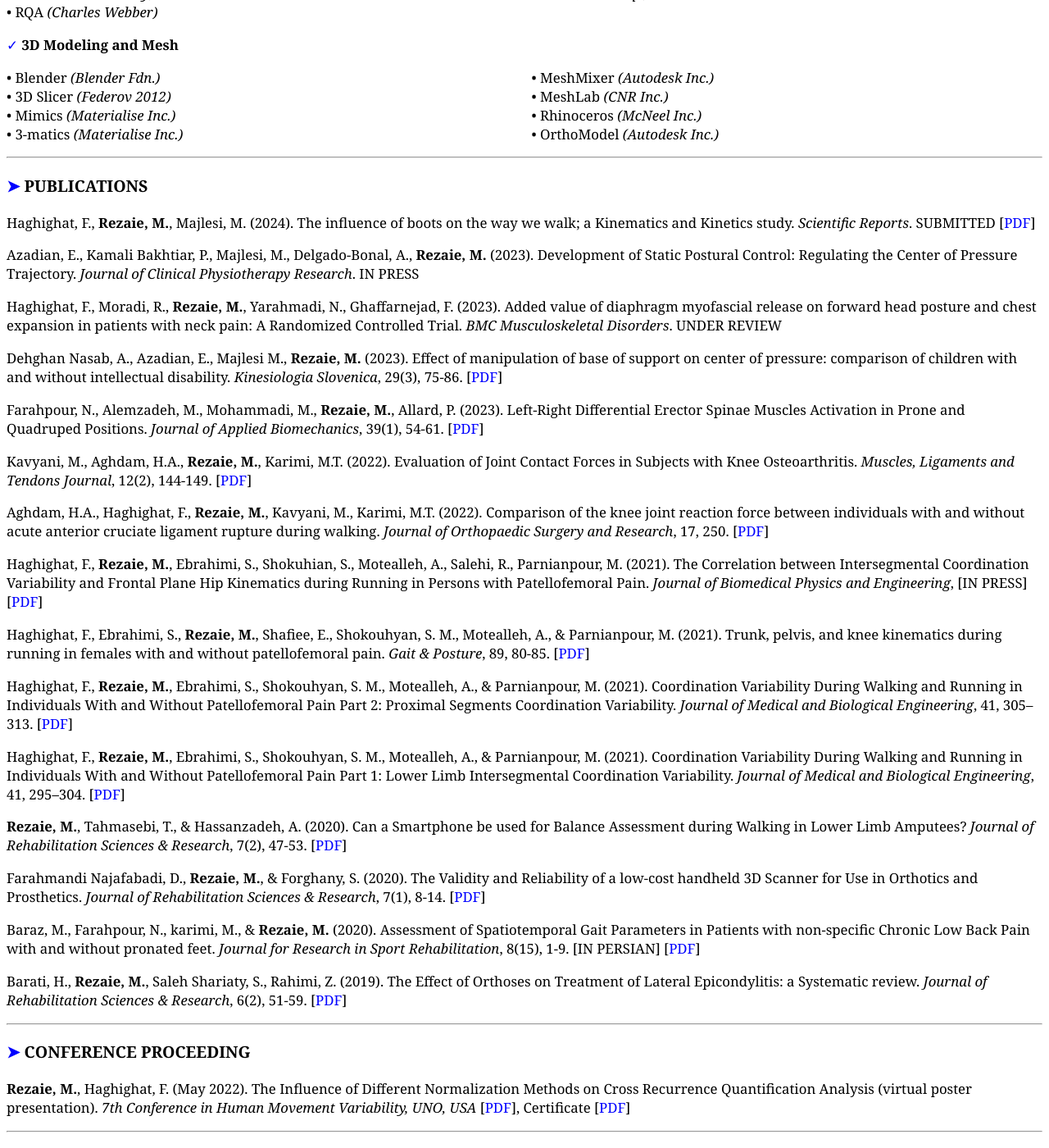
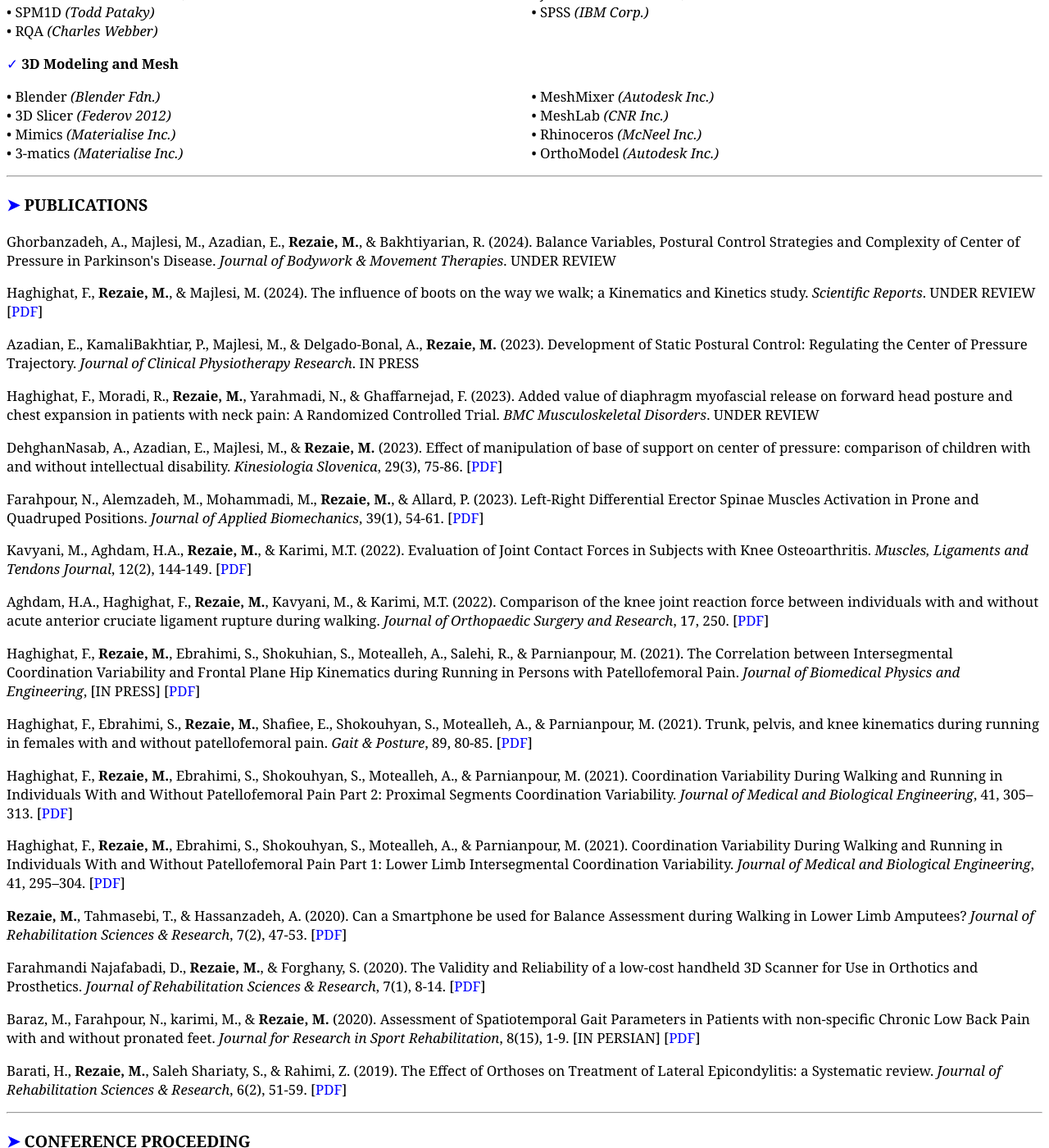
Before and after one commit to mrrezaie/mrrezaie.github.io, a Jekyll site: the page cv.html, which Jekyll copies as it is, in a window 1280 px wide and 1400 px high, scrolled down 2078 px. Shown: the whole window at 82% size. Built offline with Jekyll 4.4.1, drawn with Linux system fonts in a browser that asks for light colours; some of the changed text lies outside the part shown.

Commit message:
Update cv.html

```diff
--- a/cv.html
+++ b/cv.html
@@ -169,28 +170,32 @@
 
 
 
+
+
+
 <h3 id="publications"> <a aria-label="link" href="#publications">&#10148</a> <b>PUBLICATIONS</b></h3>
 
 <!-- <p>Farahpour, N., Ghadimi, V., Ghadimi, N., <b>Rezaie, M.</b>, Alemzadeh, M. (2022). Erector spinae and rectus femoris activity during stair assending and decending with and without school back pack in adolescent idiopathic scoliosis and healthy individuals. Journal of Electromyography and Kinesiology. UNDER REVIEW [PDF]</p> -->
-<p>Haghighat, F., <b>Rezaie, M.</b>, Majlesi, M. (2024). The influence of boots on the way we walk; a Kinematics and Kinetics study. <i>Scientific Reports</i>. SUBMITTED
+<p>Ghorbanzadeh, A., Majlesi, M., Azadian, E., <b>Rezaie, M.</b>, & Bakhtiyarian, R. (2024). Balance Variables, Postural Control Strategies and Complexity of Center of Pressure in Parkinson's Disease. <i>Journal of Bodywork & Movement Therapies</i>. UNDER REVIEW</p>
+<p>Haghighat, F., <b>Rezaie, M.</b>, & Majlesi, M. (2024). The influence of boots on the way we walk; a Kinematics and Kinetics study. <i>Scientific Reports</i>. UNDER REVIEW
     [<a aria-label="link" href="about/files/SREP-23-04541.pdf" target="_blank" rel="noopener noreferrer">PDF</a>]</p>
-<p>Azadian, E., Kamali Bakhtiar, P., Majlesi, M., Delgado-Bonal, A., <b>Rezaie, M.</b> (2023). Development of Static Postural Control: Regulating the Center of Pressure Trajectory. <i>Journal of Clinical Physiotherapy Research</i>. IN PRESS</p>
-<p>Haghighat, F., Moradi, R., <b>Rezaie, M.</b>, Yarahmadi, N., Ghaffarnejad, F. (2023). Added value of diaphragm myofascial release on forward head posture and chest expansion in patients with neck pain: A Randomized Controlled Trial. <i>BMC Musculoskeletal Disorders</i>. UNDER REVIEW</p>
-<p>Dehghan Nasab, A., Azadian, E., Majlesi M., <b>Rezaie, M.</b> (2023). Effect of manipulation of base of support on center of pressure: comparison of children with and without intellectual disability. <i>Kinesiologia Slovenica</i>, 29(3), 75-86.
+<p>Azadian, E., KamaliBakhtiar, P., Majlesi, M., & Delgado-Bonal, A., <b>Rezaie, M.</b> (2023). Development of Static Postural Control: Regulating the Center of Pressure Trajectory. <i>Journal of Clinical Physiotherapy Research</i>. IN PRESS</p>
+<p>Haghighat, F., Moradi, R., <b>Rezaie, M.</b>, Yarahmadi, N., & Ghaffarnejad, F. (2023). Added value of diaphragm myofascial release on forward head posture and chest expansion in patients with neck pain: A Randomized Controlled Trial. <i>BMC Musculoskeletal Disorders</i>. UNDER REVIEW</p>
+<p>DehghanNasab, A., Azadian, E., Majlesi, M., & <b>Rezaie, M.</b> (2023). Effect of manipulation of base of support on center of pressure: comparison of children with and without intellectual disability. <i>Kinesiologia Slovenica</i>, 29(3), 75-86.
     [<a aria-label="link" href="about/files/azadian2023.pdf" target="_blank" rel="noopener noreferrer">PDF</a>]</p>
-<p>Farahpour, N., Alemzadeh, M., Mohammadi, M., <b>Rezaie, M.</b>, Allard, P. (2023). Left-Right Differential Erector Spinae Muscles Activation in Prone and Quadruped Positions. <i>Journal of Applied Biomechanics</i>, 39(1), 54-61.
+<p>Farahpour, N., Alemzadeh, M., Mohammadi, M., <b>Rezaie, M.</b>, & Allard, P. (2023). Left-Right Differential Erector Spinae Muscles Activation in Prone and Quadruped Positions. <i>Journal of Applied Biomechanics</i>, 39(1), 54-61.
     [<a aria-label="link" href="about/files/1543-2688-article-p54.pdf" target="_blank" rel="noopener noreferrer">PDF</a>]</p>
-<p>Kavyani, M., Aghdam, H.A., <b>Rezaie, M.</b>, Karimi, M.T. (2022). Evaluation of Joint Contact Forces in Subjects with Knee Osteoarthritis. <i>Muscles, Ligaments and Tendons Journal</i>, 12(2), 144-149.
+<p>Kavyani, M., Aghdam, H.A., <b>Rezaie, M.</b>, & Karimi, M.T. (2022). Evaluation of Joint Contact Forces in Subjects with Knee Osteoarthritis. <i>Muscles, Ligaments and Tendons Journal</i>, 12(2), 144-149.
     [<a aria-label="link" href="about/files/10.32098mltj.02.2022.07.pdf" target="_blank" rel="noopener noreferrer">PDF</a>]</p>
-<p>Aghdam, H.A., Haghighat, F., <b>Rezaie, M.</b>, Kavyani, M., Karimi, M.T. (2022). Comparison of the knee joint reaction force between individuals with and without acute anterior cruciate ligament rupture during walking. <i>Journal of Orthopaedic Surgery and Research</i>, 17, 250.
+<p>Aghdam, H.A., Haghighat, F., <b>Rezaie, M.</b>, Kavyani, M., & Karimi, M.T. (2022). Comparison of the knee joint reaction force between individuals with and without acute anterior cruciate ligament rupture during walking. <i>Journal of Orthopaedic Surgery and Research</i>, 17, 250.
     [<a aria-label="link" href="about/files/s13018-022-03136-y.pdf" target="_blank" rel="noopener noreferrer">PDF</a>]</p>
-<p>Haghighat, F., <b>Rezaie, M.</b>, Ebrahimi, S., Shokuhian, S., Motealleh, A., Salehi, R., Parnianpour, M. (2021). The Correlation between Intersegmental Coordination Variability and Frontal Plane Hip Kinematics during Running in Persons with Patellofemoral Pain. <i>Journal of Biomedical Physics and Engineering</i>, [IN PRESS]
+<p>Haghighat, F., <b>Rezaie, M.</b>, Ebrahimi, S., Shokuhian, S., Motealleh, A., Salehi, R., & Parnianpour, M. (2021). The Correlation between Intersegmental Coordination Variability and Frontal Plane Hip Kinematics during Running in Persons with Patellofemoral Pain. <i>Journal of Biomedical Physics and Engineering</i>, [IN PRESS]
     [<a aria-label="link" href="about/files/JBPE477431628969400.pdf" target="_blank" rel="noopener noreferrer">PDF</a>]</p>
-<p>Haghighat, F., Ebrahimi, S., <b>Rezaie, M.</b>, Shafiee, E., Shokouhyan, S. M., Motealleh, A., & Parnianpour, M. (2021). Trunk, pelvis, and knee kinematics during running in females with and without patellofemoral pain. <i>Gait & Posture</i>, 89, 80-85.
+<p>Haghighat, F., Ebrahimi, S., <b>Rezaie, M.</b>, Shafiee, E., Shokouhyan, S., Motealleh, A., & Parnianpour, M. (2021). Trunk, pelvis, and knee kinematics during running in females with and without patellofemoral pain. <i>Gait & Posture</i>, 89, 80-85.
     [<a aria-label="link" href="about/files/j.gaitpost.2021.06.023.pdf" target="_blank" rel="noopener noreferrer">PDF</a>]</p>
-<p>Haghighat, F., <b>Rezaie, M.</b>, Ebrahimi, S., Shokouhyan, S. M., Motealleh, A., & Parnianpour, M. (2021). Coordination Variability During Walking and Running in Individuals With and Without Patellofemoral Pain Part 2: Proximal Segments Coordination Variability. <i>Journal of Medical and Biological Engineering</i>, 41, 305–313.
+<p>Haghighat, F., <b>Rezaie, M.</b>, Ebrahimi, S., Shokouhyan, S., Motealleh, A., & Parnianpour, M. (2021). Coordination Variability During Walking and Running in Individuals With and Without Patellofemoral Pain Part 2: Proximal Segments Coordination Variability. <i>Journal of Medical and Biological Engineering</i>, 41, 305–313.
     [<a aria-label="link" href="about/files/s40846-021-00598-z.pdf" target="_blank" rel="noopener noreferrer">PDF</a>]</p>
-<p>Haghighat, F., <b>Rezaie, M.</b>, Ebrahimi, S., Shokouhyan, S. M., Motealleh, A., & Parnianpour, M. (2021). Coordination Variability During Walking and Running in Individuals With and Without Patellofemoral Pain Part 1: Lower Limb Intersegmental Coordination Variability. <i>Journal of Medical and Biological Engineering</i>, 41, 295–304.
+<p>Haghighat, F., <b>Rezaie, M.</b>, Ebrahimi, S., Shokouhyan, S., Motealleh, A., & Parnianpour, M. (2021). Coordination Variability During Walking and Running in Individuals With and Without Patellofemoral Pain Part 1: Lower Limb Intersegmental Coordination Variability. <i>Journal of Medical and Biological Engineering</i>, 41, 295–304.
     [<a aria-label="link" href="about/files/s40846-021-00603-5.pdf" target="_blank" rel="noopener noreferrer">PDF</a>]</p>
 <p><b>Rezaie, M.</b>, Tahmasebi, T., & Hassanzadeh, A. (2020). Can a Smartphone be used for Balance Assessment during Walking in Lower Limb Amputees? <i>Journal of Rehabilitation Sciences & Research</i>, 7(2), 47-53.
     [<a aria-label="link" href="about/files/jrsr_2020_84956_1073.pdf" target="_blank" rel="noopener noreferrer">PDF</a>]</p>
@@ -198,7 +203,7 @@
     [<a aria-label="link" href="about/files/jrsr_2019_82703_1034.pdf" target="_blank" rel="noopener noreferrer">PDF</a>]</p>
 <p>Baraz, M., Farahpour, N., karimi, M., & <b>Rezaie, M.</b> (2020). Assessment of Spatiotemporal Gait Parameters in Patients with non-specific Chronic Low Back Pain with and without pronated feet. <i>Journal for Research in Sport Rehabilitation</i>, 8(15), 1-9. [IN PERSIAN]
     [<a aria-label="link" href="about/files/rsr.2021.22876.1541.pdf" target="_blank" rel="noopener noreferrer">PDF</a>]</p>
-<p>Barati, H., <b>Rezaie, M.</b>, Saleh Shariaty, S., Rahimi, Z. (2019). The Effect of Orthoses on Treatment of Lateral Epicondylitis: a Systematic review. <i>Journal of Rehabilitation Sciences & Research</i>, 6(2), 51-59.
+<p>Barati, H., <b>Rezaie, M.</b>, Saleh Shariaty, S., & Rahimi, Z. (2019). The Effect of Orthoses on Treatment of Lateral Epicondylitis: a Systematic review. <i>Journal of Rehabilitation Sciences & Research</i>, 6(2), 51-59.
     [<a aria-label="link" href="about/files/jrsr_2019_75354.pdf" target="_blank" rel="noopener noreferrer">PDF</a>]</p>
 <hr>
 
@@ -206,7 +211,7 @@
 
 <h3 id="conference_proceeding"> <a aria-label="link" href="#conference_proceeding">&#10148</a> <b>CONFERENCE PROCEEDING</b></h3>
 
-<p> <b>Rezaie, M.</b>, Haghighat, F. (May 2022). The Influence of Different Normalization Methods on Cross Recurrence Quantification Analysis (virtual poster presentation). <i>7th Conference in Human Movement Variability, UNO, USA</i>
+<p> <b>Rezaie, M.</b>, & Haghighat, F. (May 2022). The Influence of Different Normalization Methods on Cross Recurrence Quantification Analysis (virtual poster presentation). <i>7th Conference in Human Movement Variability, UNO, USA</i>
     [<a aria-label="link" href="about/files/UNO_congress_poster.pdf" target="_blank" rel="noopener noreferrer">PDF</a>], Certificate [<a aria-label="link" href="about/files/UNO_poster_May_2022_Certificate_Signed.pdf" target="_blank" rel="noopener noreferrer">PDF</a>]</p>
 <hr>
 
```
Also changed, not shown: other parts of cv.html (+2 -1 lines).
